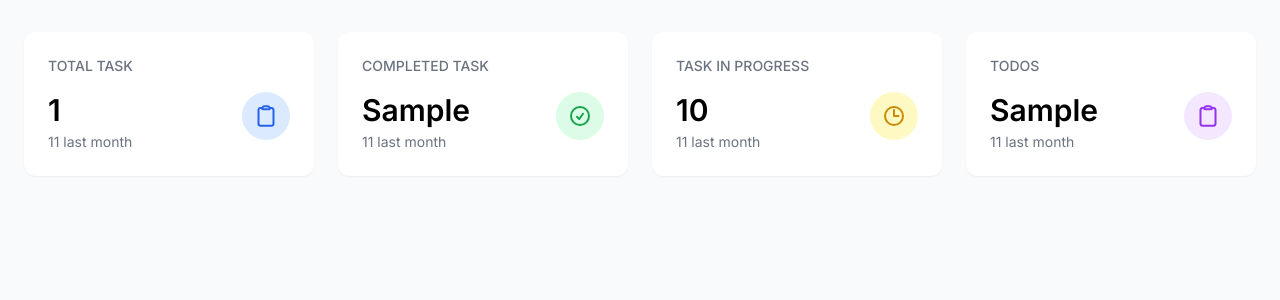
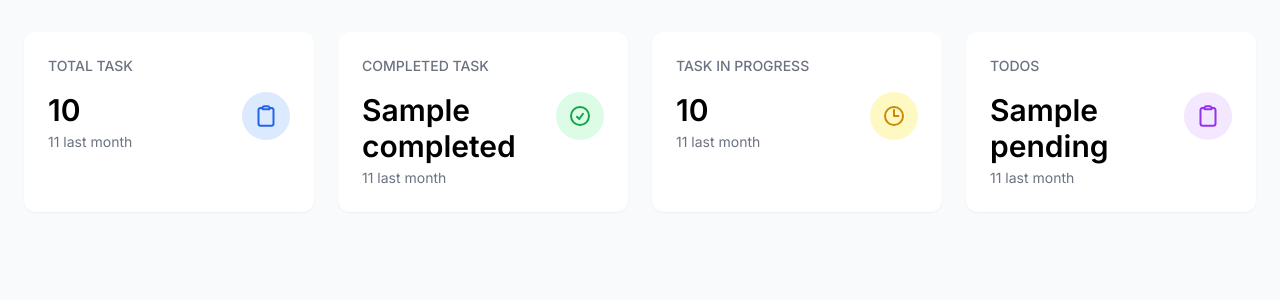
Before and after one commit to blu3be3tle/django, a Django app: template django-project/task-management/tasks/templates/dashboard/dashboard.html in a window 1280 px wide. Shown: the part 64-364 px from the top of the page. Run offline with Django 3.2, Linux system fonts and the light colour scheme; the template is opened without the code that fills it: most values are stand-ins (such as "Sample title", 1, 10 or a date in 2020).

Commit message:
practice5: query opitmized

```diff
--- a/django-project/task-management/tasks/templates/dashboard/dashboard.html
+++ b/django-project/task-management/tasks/templates/dashboard/dashboard.html
@@ -42,7 +42,7 @@
             <h3 class="text-sm font-medium text-gray-500 mb-4">TOTAL TASK</h3>
             <div class="flex justify-between items-start">
               <div>
-                <p class="text-3xl font-semibold mb-1">{{ total_task }}</p>
+                <p class="text-3xl font-semibold mb-1">{{ counts.total }}</p>
                 <p class="text-gray-500 text-sm">11 last month</p>
               </div>
               <div class="bg-blue-100 p-3 rounded-full">
@@ -57,7 +57,7 @@
             <h3 class="text-sm font-medium text-gray-500 mb-4">COMPLETED TASK</h3>
             <div class="flex justify-between items-start">
               <div>
-                <p class="text-3xl font-semibold mb-1">{{ completed_task }}</p>
+                <p class="text-3xl font-semibold mb-1">{{ counts.completed }}</p>
                 <p class="text-gray-500 text-sm">11 last month</p>
               </div>
               <div class="bg-green-100 p-3 rounded-full">
@@ -72,7 +72,7 @@
             <h3 class="text-sm font-medium text-gray-500 mb-4">TASK IN PROGRESS</h3>
             <div class="flex justify-between items-start">
               <div>
-                <p class="text-3xl font-semibold mb-1">{{ in_progress_task }}</p>
+                <p class="text-3xl font-semibold mb-1">{{ counts.in_progress }}</p>
                 <p class="text-gray-500 text-sm">11 last month</p>
               </div>
               <div class="bg-yellow-100 p-3 rounded-full">
@@ -86,7 +86,7 @@
             <h3 class="text-sm font-medium text-gray-500 mb-4">TODOS</h3>
             <div class="flex justify-between items-start">
               <div>
-                <p class="text-3xl font-semibold mb-1">{{ pending_task }}</p>
+                <p class="text-3xl font-semibold mb-1">{{ counts.pending }}</p>
                 <p class="text-gray-500 text-sm">11 last month</p>
               </div>
               <div class="bg-purple-100 p-3 rounded-full">
```
Also changed, not shown: django-project/task-management/tasks/views.py (+22 -9 lines).
